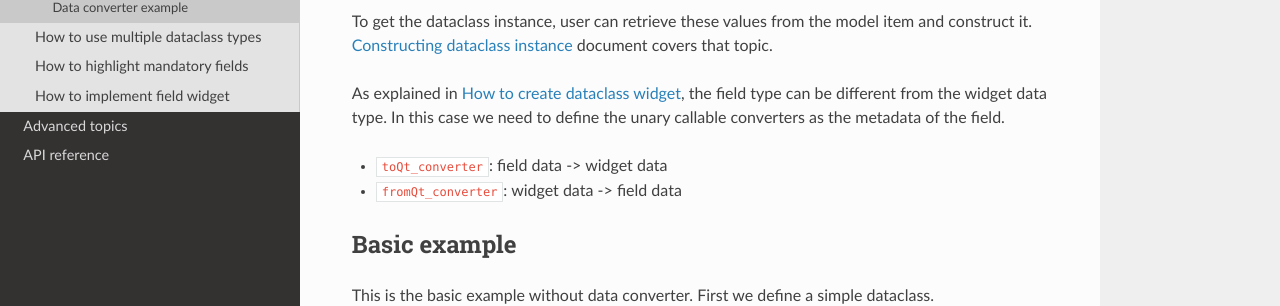
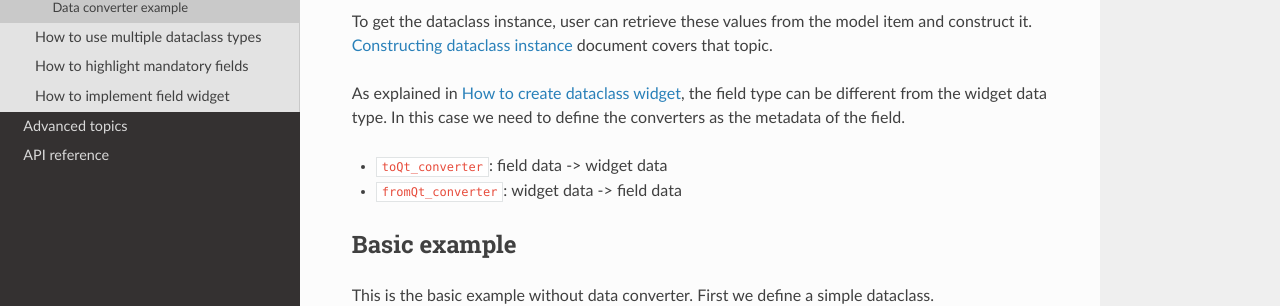
Before and after one commit to JSS95/dawiq, a Sphinx documentation site: the page built from doc/source/user-guide/model.rst, in a window 1280 px wide and 900 px high. Shown: the part 322-628 px from the top of the window. Built offline with Sphinx 7.4.7 and the Read the Docs theme 2.0.0, drawn with Linux system fonts in a browser that asks for light colours; some of the changed text lies outside the part shown.

Commit message:
refact: make converters binary callables

```diff
--- a/doc/source/explanation/optional-vs-default.rst
+++ b/doc/source/explanation/optional-vs-default.rst
@@ -236,13 +236,11 @@ Let's redefine the dataclass as follows and run the GUI construction code in the
 
 >>> import dataclasses
 >>> from typing import Optional
->>> def fromQt_converter(string):
+>>> def fromQt_converter(string, _):
 ...     if not string:
 ...         return None
 ...     return int(string)
->>> def toQt_converter(obj):
-...     if obj is None:
-...         return ""
+>>> def toQt_converter(obj, _):
 ...     return str(obj)
 >>> @dataclasses.dataclass
 ... class DataClass:
--- a/doc/source/intro.rst
+++ b/doc/source/intro.rst
@@ -56,8 +56,8 @@ How about other types?
 Any other type can be supported by defining special metadata to the dataclass field:
 
 * ``Qt_typehint``: type hint for widget construction
-* ``toQt_converter``: converts custom object to widget data
-* ``fromQt_converter``: returns custom object from widget data
+* ``toQt_converter``: converts dataclass data to widget data
+* ``fromQt_converter``: converts widget data to dataclass data
 
 For more information, see :ref:`widget` and :ref:`data-model`.
 
--- a/doc/source/user-guide/model.rst
+++ b/doc/source/user-guide/model.rst
@@ -17,7 +17,7 @@ To get the dataclass instance, user can retrieve these values from the model ite
 :ref:`construct-dataclass` document covers that topic.
 
 As explained in :ref:`widget`, the field type can be different from the widget data type.
-In this case we need to define the unary callable converters as the metadata of the field.
+In this case we need to define the converters as the metadata of the field.
 
 * ``toQt_converter``: field data -> widget data
 * ``fromQt_converter``: widget data -> field data
@@ -248,8 +251,8 @@ In this example, we define the data converters for ``CustomClass``, which we use
         custom: CustomClass = field(metadata=dict(
             default=CustomClass(1, 2),
             Qt_typehint=Tuple[int, int],
-            toQt_converter=lambda obj: (obj.x, obj.y),
-            fromQt_converter=lambda args: CustomClass(*args),
+            toQt_converter=lambda obj, _: (obj.x, obj.y),
+            fromQt_converter=lambda args, _: CustomClass(*args),
         ))
 
 .. figure:: ../_images/model-converter-example.jpg
```
Also changed, not shown: other parts of doc/source/user-guide/model.rst (+3 -0 lines), 2 other files.
